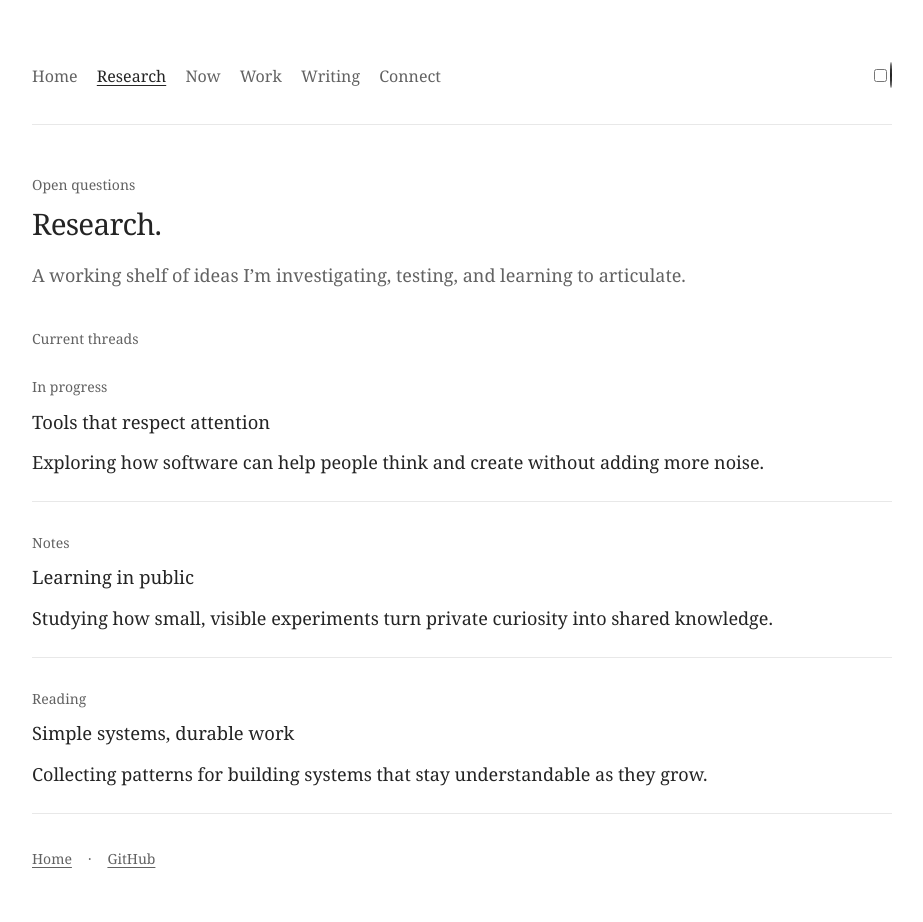
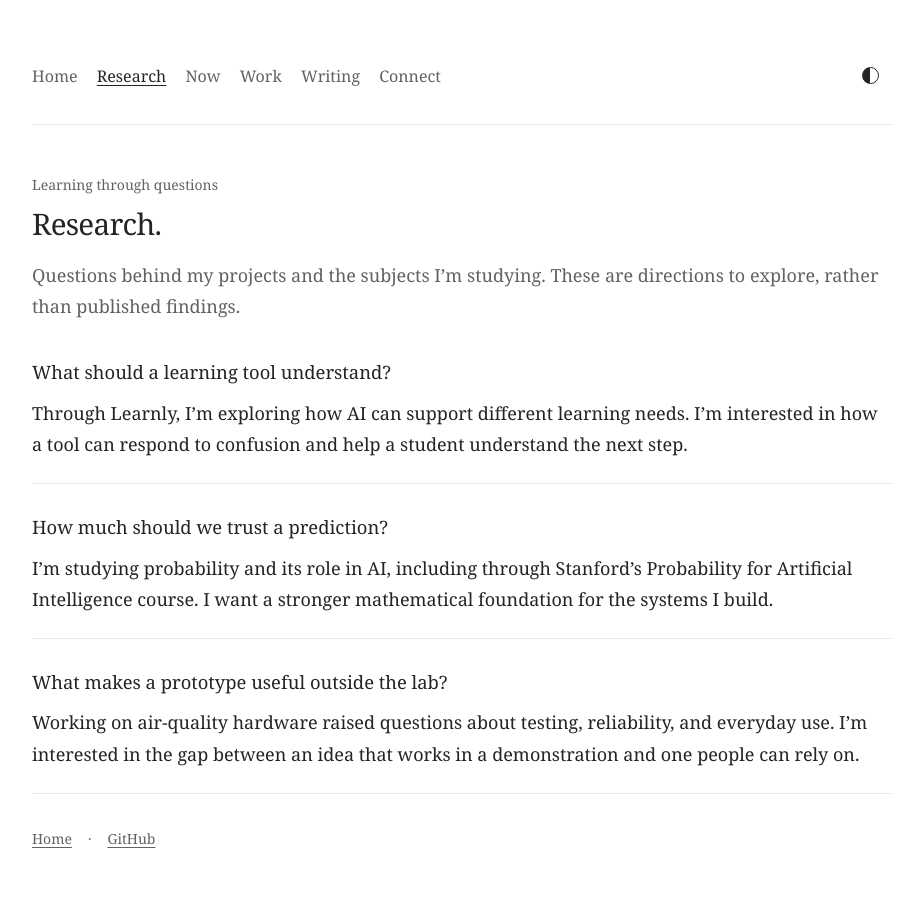
Before and after one commit to Samppujyaa/sampujya.com, a plain HTML site: page research.html in a window 1280 px wide. Shown: the whole page, without its empty margins (178-1101 px from the left). Drawn offline with Linux system fonts and the light colour scheme.

Commit message:
Update research.html

```diff
--- a/research.html
+++ b/research.html
@@ -6,6 +6,7 @@
   <meta name="description" content="Research questions and explorations by Sampujya Prabal Saikia.">
   <meta name="color-scheme" content="light dark">
   <title>Research | Sampujya Prabal Saikia</title>
+  <script src="assets/theme.js"></script>
   <link rel="stylesheet" href="css/reset.css">
   <link rel="stylesheet" href="css/style.css">
   <link rel="icon" href="assets/images/favicon.svg" type="image/svg+xml">
@@ -22,14 +23,28 @@
         <a href="writing.html">Writing</a>
         <a href="contact.html">Connect</a>
       </nav>
-      <label class="theme-control" title="Switch between light and dark theme">
-        <input class="theme-switch" type="checkbox" role="switch" aria-label="Use alternate color theme">
+      <button class="theme-toggle" type="button" role="switch" aria-label="Dark theme" aria-checked="false" title="Switch theme" hidden>
         <span class="theme-icon" aria-hidden="true"></span>
-        <span class="visually-hidden">Switch color theme</span>
-      </label>
+      </button>
     </header>
     <main id="main" tabindex="-1" class="page">
-<header class="page-head"><div><p class="eyebrow">Open questions</p><h1>Research.</h1></div><p class="lede">A working shelf of ideas I’m investigating, testing, and learning to articulate.</p></header><div class="content-grid"><p class="content-label">Current threads</p><div class="prose"><article class="entry"><div class="entry-meta"><span class="status">In progress</span></div><h2>Tools that respect attention</h2><p>Exploring how software can help people think and create without adding more noise.</p></article><article class="entry"><div class="entry-meta"><span>Notes</span></div><h2>Learning in public</h2><p>Studying how small, visible experiments turn private curiosity into shared knowledge.</p></article><article class="entry"><div class="entry-meta"><span>Reading</span></div><h2>Simple systems, durable work</h2><p>Collecting patterns for building systems that stay understandable as they grow.</p></article></div></div>
+      <header class="page-head">
+        <p class="eyebrow">Learning through questions</p>
+        <h1>Research.</h1>
+        <p class="lede">Questions behind my projects and the subjects I’m studying. These are directions to explore, rather than published findings.</p>
+      </header>
+      <section class="entry">
+        <h2>What should a learning tool understand?</h2>
+        <p>Through Learnly, I’m exploring how AI can support different learning needs. I’m interested in how a tool can respond to confusion and help a student understand the next step.</p>
+      </section>
+      <section class="entry">
+        <h2>How much should we trust a prediction?</h2>
+        <p>I’m studying probability and its role in AI, including through Stanford’s Probability for Artificial Intelligence course. I want a stronger mathematical foundation for the systems I build.</p>
+      </section>
+      <section class="entry">
+        <h2>What makes a prototype useful outside the lab?</h2>
+        <p>Working on air-quality hardware raised questions about testing, reliability, and everyday use. I’m interested in the gap between an idea that works in a demonstration and one people can rely on.</p>
+      </section>
     </main>
     <footer class="site-footer">
       <a href="index.html">Home</a>
```
